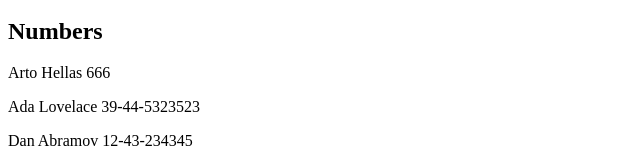
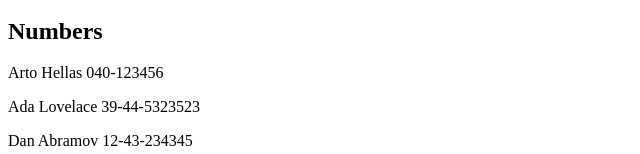
Before and after one commit to jkotima/fullstack-hy2020, a React (Create React App) app in the folder osa2/puhelinluettelo/: page / in a window 1280 px wide. Shown: the part 220-374 px from the top of the page, without its empty margins (0-640 px from the left). Built offline with nearby package versions, Linux system fonts and the light colour scheme; data requests are answered from the project's data file.

Commit message:
tehtävä 2.11

```diff
--- /dev/null
+++ b/osa2/puhelinluettelo/db.json
@@ -0,0 +1,24 @@
+{
+    "persons":[
+        {
+        "name": "Arto Hellas",
+        "number": "040-123456",
+        "id": 1
+        },
+        {
+        "name": "Ada Lovelace",
+        "number": "39-44-5323523",
+        "id": 2
+        },
+        {
+        "name": "Dan Abramov",
+        "number": "12-43-234345",
+        "id": 3
+        },
+        {
+        "name": "Mary Poppendieck",
+        "number": "39-23-6423122",
+        "id": 4
+        }
+    ]
+}
--- a/osa2/puhelinluettelo/src/App.js
+++ b/osa2/puhelinluettelo/src/App.js
@@ -1,23 +1,22 @@
-import React, {useState} from 'react'
+import React, {useState, useEffect} from 'react'
 import Filter from './components/Filter'
 import PersonForm from './components/PersonForm'
 import Persons from './components/Persons'
-
+import axios from 'axios'
 
 const App = () => {
-    const [ persons, setPersons] = useState([
-      {
-        name: 'Arto Hellas',
-        number: '666'
-      },
-      { name: 'Ada Lovelace', number: '39-44-5323523' },
-      { name: 'Dan Abramov', number: '12-43-234345' },
-      { name: 'Mary Poppendieck', number: '39-23-6423122' }
-    ])
-
+    const [ persons, setPersons] = useState([])
     const [ newName, setNewName ] = useState('')
     const [ newNumber, setNewNumber ] = useState('')
     const [ filter, setFilter ] = useState('')
+
+    useEffect(() => {
+        axios
+            .get('http://localhost:3001/persons')
+            .then(response => {
+                setPersons(response.data)
+            })
+    }, [])
 
     const addPerson = (event) => {
         event.preventDefault()
```
Also changed, not shown: osa2/puhelinluettelo/package.json (+6 -1 lines), 1 other file (tests, documents, lock files or other folders).
